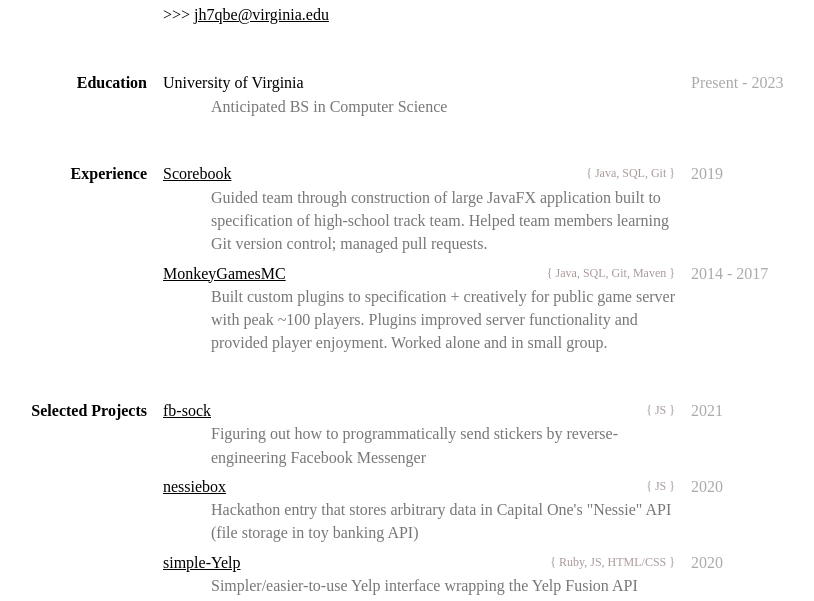
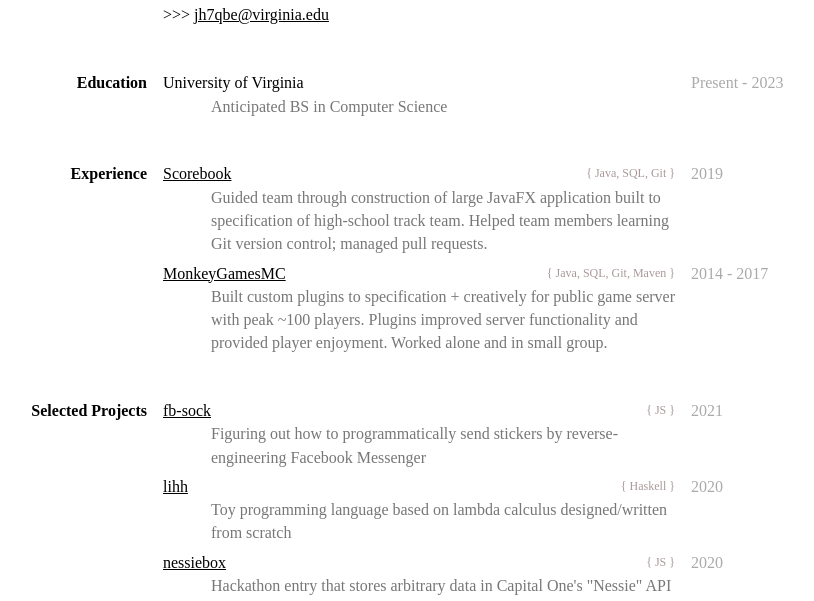
Before and after one commit to hywn/resume-sellout, a plain HTML site: page docs/index.html in a window 1280 px wide. Shown: the part 159-760 px from the top of the page, without its empty margins (221-1035 px from the left). Drawn offline with Linux system fonts and the light colour scheme.

Commit message:
added lihh

```diff
--- a/docs/index.html
+++ b/docs/index.html
@@ -5,6 +5,7 @@
 <div class=filler></div><div class=first>Experience</div><div class=second><div class=header><a href='https://github.com/hywn/Scorebook'>Scorebook</a>  <span class=lang> Java, SQL, Git </span></div><blockquote>Guided team through construction of large JavaFX application built to specification of high-school track team. Helped team members learning Git version control; managed pull requests.</blockquote></div><div class=third>2019</div>
 <div class=second><div class=header><a href='https://github.com/mogmc'>MonkeyGamesMC</a>  <span class=lang> Java, SQL, Git, Maven </span></div><blockquote>Built custom plugins to specification + creatively for public game server with peak ~100 players. Plugins improved server functionality and provided player enjoyment. Worked alone and in small group.</blockquote></div><div class=third>2014 - 2017</div>
 <div class=filler></div><div class=first>Selected Projects</div><div class=second><div class=header><a href='https://odcy.github.io/fb-sock-writeup/'>fb-sock</a>  <span class=lang>JS</span></div><blockquote>Figuring out how to programmatically send stickers by reverse-engineering Facebook Messenger</blockquote></div><div class=third>2021</div>
+<div class=second><div class=header><a href='https://github.com/hywn/lihh'>lihh</a>  <span class=lang>Haskell</span></div><blockquote>Toy programming language based on lambda calculus designed/written from scratch</blockquote></div><div class=third>2020</div>
 <div class=second><div class=header><a href='https://github.com/hywn/h-seee'>nessiebox</a>  <span class=lang>JS</span></div><blockquote>Hackathon entry that stores arbitrary data in Capital One's "Nessie" API (file storage in toy banking API)</blockquote></div><div class=third>2020</div>
 <div class=second><div class=header><a href='https://github.com/hywn/simple-Yelp'>simple-Yelp</a>  <span class=lang>Ruby, JS, HTML/CSS</span></div><blockquote>Simpler/easier-to-use Yelp interface wrapping the Yelp Fusion API</blockquote></div><div class=third>2020</div>
 <div class=second><div class=header><a href='https://hywn.github.io/han/cognates/'>han</a>  <span class=lang>Ruby/Python, HTML/CSS</span></div><blockquote>Online gallery of Japanese and Korean cognates with interactive display</blockquote></div><div class=third>2020</div>
```
Also changed, not shown: 1 other file.
